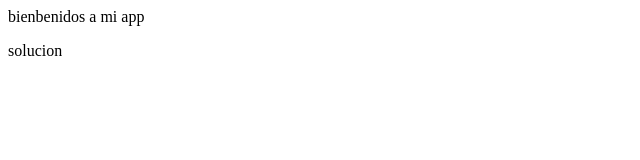
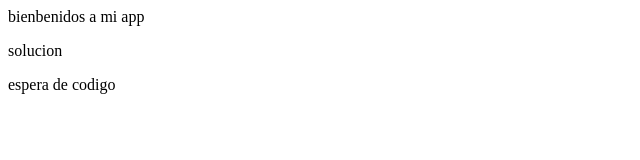
Before and after one commit to ajohonpaul77-sudo/app_aprender, a plain HTML site: page src/codigo_fuente_app/index.html in a window 1280 px wide. Shown: the whole page, without its empty margins (0-640 px from the left). Drawn offline with Linux system fonts and the light colour scheme.

Commit message:
incorporacion de parafo

```diff
--- a/src/codigo_fuente_app/index.html
+++ b/src/codigo_fuente_app/index.html
@@ -2,5 +2,6 @@
 <body>
 <p>bienbenidos a mi app</p>
 <p>solucion</p>
+<p>espera de codigo</p>
 </body>
 </html>
```
